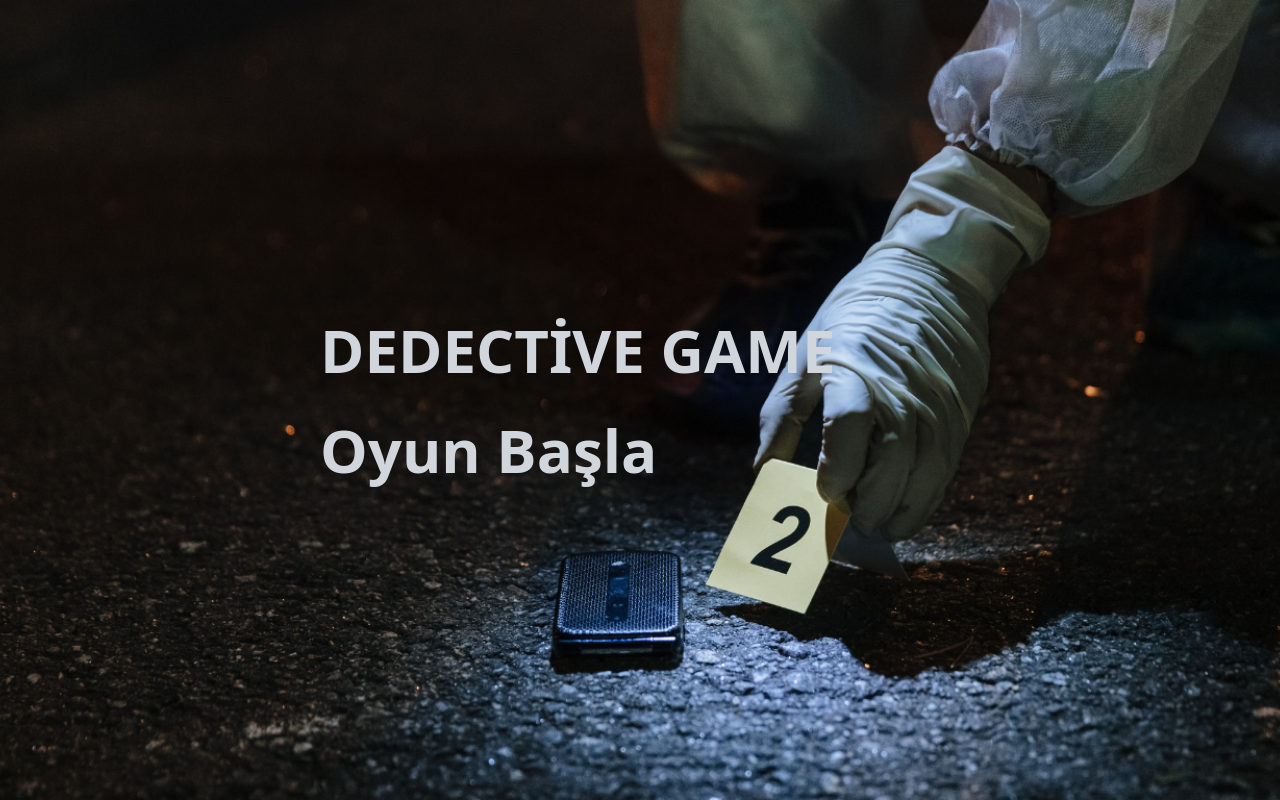
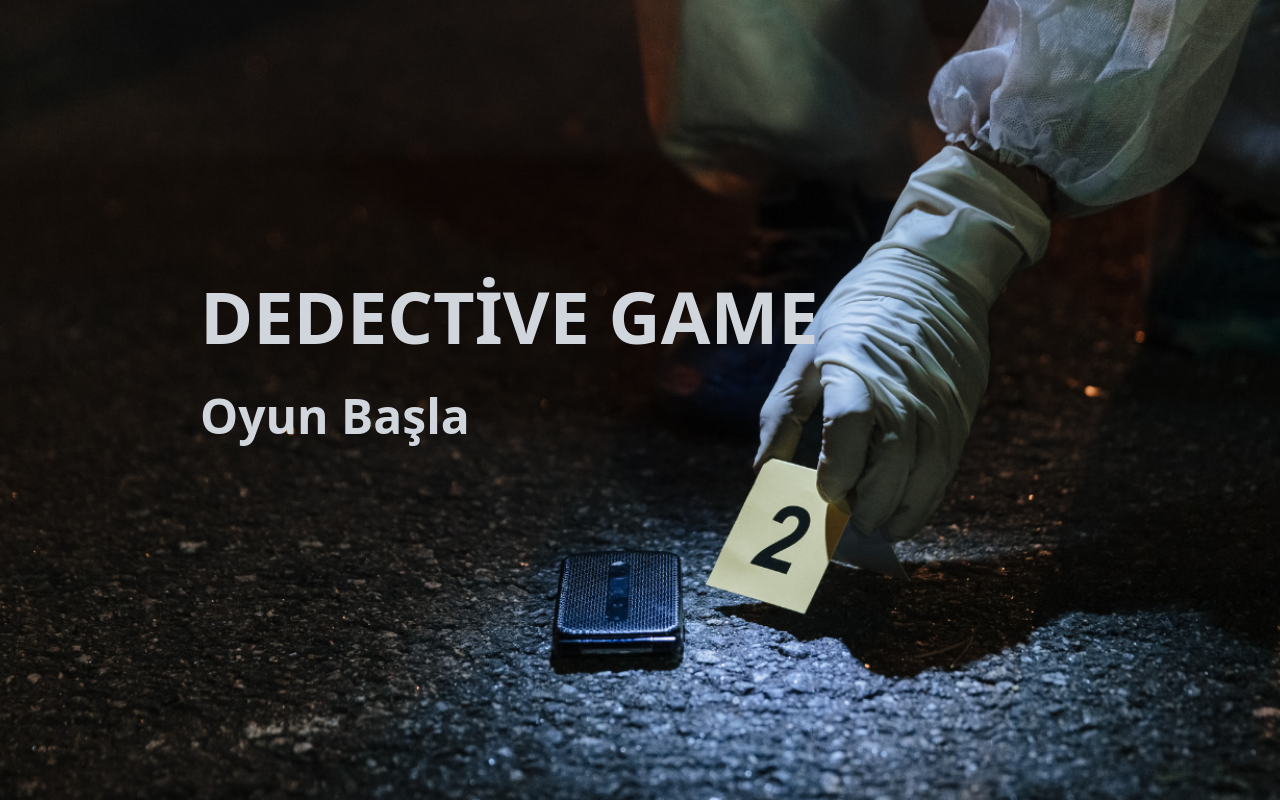
Before and after one commit to emreakinn/dedektiflik-oyunu, a React (Vite) app: page / in a window 1280 px wide. Built offline with nearby package versions, Linux system fonts and the light colour scheme.

Commit message:
solution page düzenlendi

```diff
--- a/src/App.jsx
+++ b/src/App.jsx
@@ -6,9 +6,9 @@ function App() {
 
   return (
     <div className='w-full h-[100vh] bg-[url(./assets/background.png)] bg-no-repeat bg-cover bg-center'>
-      <div className='flex flex-col gap-10 p-80 text-6xl text-gray-300 font-bold'>
-        <div> DEDECTİVE GAME</div>
-        <div>
+      <div className='flex flex-col gap-10 pl-50 pt-70 text-gray-300 font-bold'>
+        <div className='text-7xl'> DEDECTİVE GAME</div>
+        <div className='text-5xl'>
           <Link to={`/game`}>
             <button className="text-gray-300 cursor-pointer">
               Oyun Başla
--- a/src/components/Modal.jsx
+++ b/src/components/Modal.jsx
@@ -4,8 +4,8 @@ function modal({ showModal, handleCancel, handleConfirm }) {
     return (
         <div>
             {showModal && (
-                <div className="fixed inset-0 flex items-center justify-center bg-black bg-opacity-60 z-50">
-                    <div className="bg-white p-6 rounded-lg w-90 text-center">
+                <div className="fixed inset-0 flex items-center justify-center bg-gray-950 bg-opacity-60 z-50">
+                    <div className="bg-gray-300 p-6 rounded-lg w-90 text-center text-gray-950">
                         <h2 className="text-xl font-bold mb-4">Emin misiniz?</h2>
                         <p className="mb-6">Katili öğrenmek üzeresiniz.</p>
                         <div className="flex justify-evenly">
@@ -17,7 +17,7 @@ function modal({ showModal, handleCancel, handleConfirm }) {
                             </button>
                             <button
                                 onClick={handleCancel}
-                                className="bg-gray-400 text-white px-4 py-2 rounded cursor-pointer"
+                                className="bg-red-600 text-white px-4 py-2 rounded cursor-pointer"
                             >
                                 İptal
                             </button>
--- a/src/game/Solution.jsx
+++ b/src/game/Solution.jsx
@@ -3,7 +3,7 @@ import { useParams } from 'react-router-dom';
 
 function Solution() {
 
-    const { title, katilId, characterName } = useParams();
+    const { title, katilId } = useParams();
     const [killer, setKiller] = useState(null);
     const [explanation, setExplanation] = useState("");
     const [game, setGame] = useState(null);
@@ -13,18 +13,19 @@ function Solution() {
             .then(res => res.json())
             .then(data => {
                 const foundGame = data.senarios.find(s => s.title === title);
-                const foundCharacter = foundGame?.characters.find(c => c.id === characterName);
+                const foundCharacter = foundGame?.characters.find(c => c.id === parseInt(katilId));
                 const foundExplanation = foundGame.solution.find(s => s.killerId === parseInt(katilId));
                 setGame(foundGame);
                 setKiller(foundCharacter);
                 setExplanation(foundExplanation?.explanation);
             });
-    }, [title, katilId, characterName]);
+    }, [title, katilId]);
 
     if (!killer || !game || !explanation) return <div>Yükleniyor...</div>;
 
     return (
-        <div className="p-6 text-center">
+        <div className="w-full h-[100vh] flex flex-col bg-gray-950 text-gray-300 text-center">
+            <div className="text-5xl font-bold py-10 mb-10">{game.title}</div>
             <h1 className="text-3xl font-bold text-red-700 mb-4">Katil Açığa Çıktı!</h1>
             <img src={`/images/${killer.image}`} alt={killer.name} className="mx-auto w-48 h-48 object-cover rounded-full" />
             <h2 className="text-2xl font-bold">{killer.name}</h2>
```
